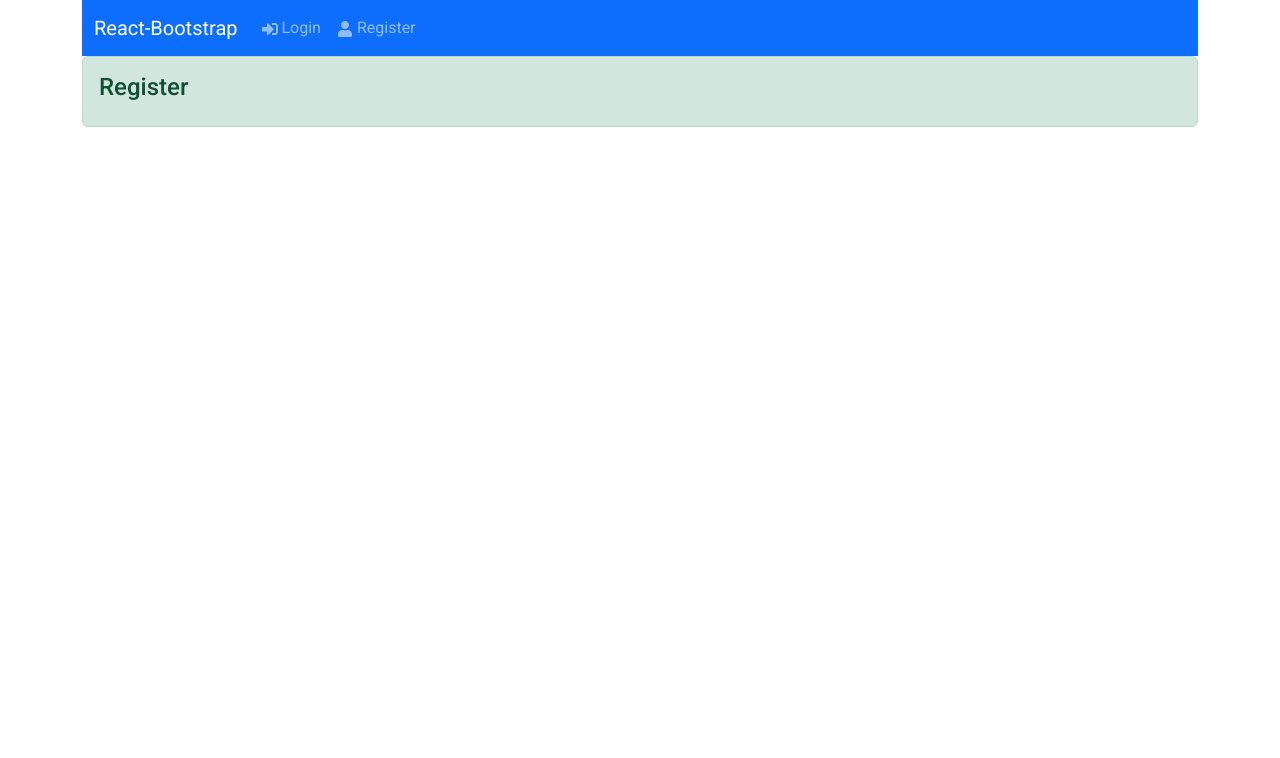
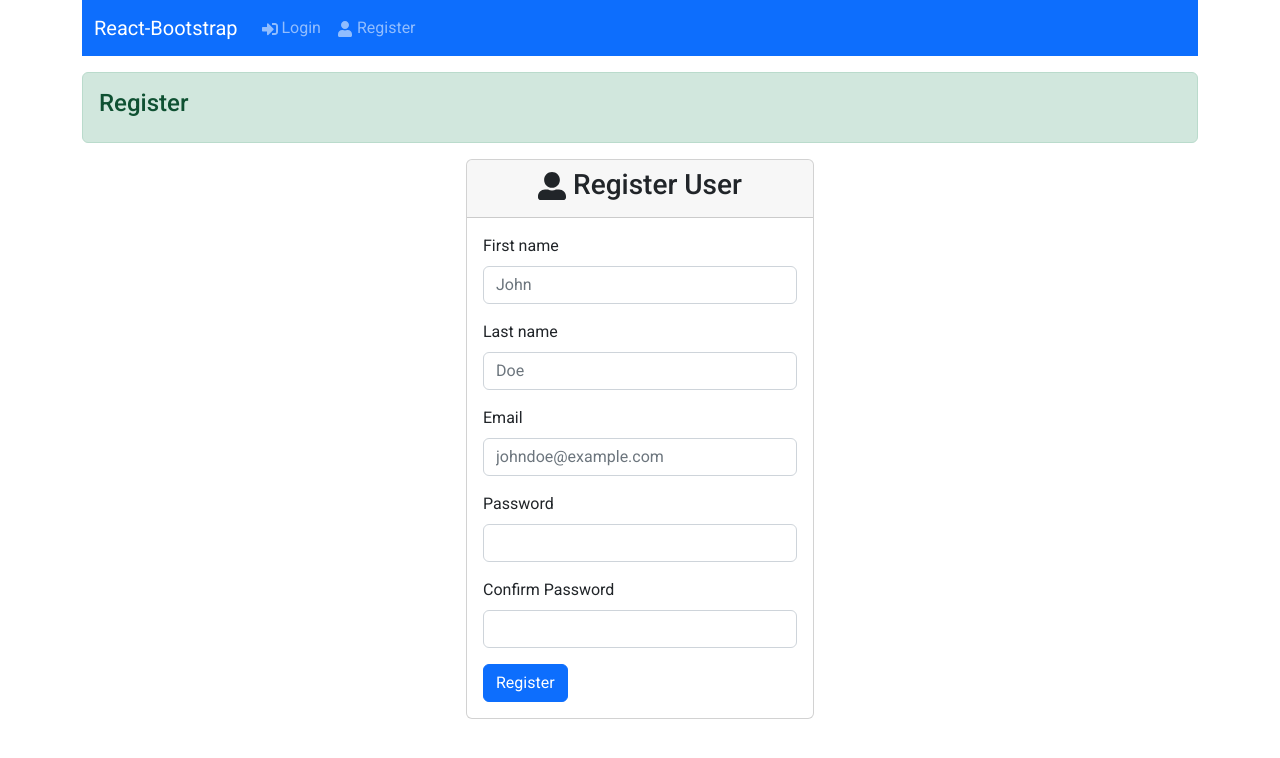
Before and after one commit to hemakas/boilerplate-mern-reduxtoolkit-crud-with-auth, a React (Create React App) app in the folder frontend/: page /register in a window 1280 px wide. Shown: the top 758 px of the page. Built offline with nearby package versions, Linux system fonts and the light colour scheme.

Commit message:
frontend register, login uis created with react bootstrap

```diff
--- a/frontend/src/components/Header.jsx
+++ b/frontend/src/components/Header.jsx
@@ -14,7 +14,7 @@ export const Header = () => {
           <Navbar.Toggle aria-controls="basic-navbar-nav" />
 
           <Navbar.Collapse id="basic-navbar-nav">
-            <Nav className="me-auto">
+            <Nav className="ml-auto">
               <Nav.Link href="/login"><FaSignInAlt /> Login</Nav.Link>
               <Nav.Link href="/register"><FaUser /> Register</Nav.Link>
             </Nav>
--- a/frontend/src/pages/Login.jsx
+++ b/frontend/src/pages/Login.jsx
@@ -1,11 +1,75 @@
-import Alert from 'react-bootstrap/Alert';
+import { Alert, Button, Col, Form, InputGroup, Row, Card, Container } from 'react-bootstrap';
+import { FaSignInAlt } from 'react-icons/fa'
+import { useState, useEffect } from 'react'
+
 
 function Login() {
+  const [validated, setValidated] = useState(false);
+  const [formData, setFormData] = useState({
+    email: '',
+    password: '',
+  })
+
+  const onChange = (e) => {
+    setFormData((prevState) => ({
+      ...prevState,
+      [e.target.name]: e.target.value,
+    }))
+  }
+
+  const handleSubmit = (event) => {
+    const form = event.currentTarget;
+    if (form.checkValidity() === false) {
+      event.preventDefault();
+      event.stopPropagation();
+    }
+
+    setValidated(true);
+  };
+
+  const { email, password } = formData
+
   return (
     <>
-      <Alert variant="success">
+      <Alert variant="success" className='mt-3'>
         <Alert.Heading>Login</Alert.Heading>
       </Alert>
+
+      <Container>
+        <Row>
+          <Col></Col>
+          <Col>
+            <Card>
+            <Card.Header className="text-center"><h3 className='center'><FaSignInAlt /> Login</h3></Card.Header>
+
+              <Card.Body>
+                <Form noValidate validated={validated} onSubmit={handleSubmit}>
+
+                  {/* email */}
+                  <Row className="mb-3">
+                    <Form.Group controlId="validationCustom02">
+                      <Form.Label>Email</Form.Label>
+                      <Form.Control id="email" name="email" vaue={email} onChange={onChange} required type="text" />
+                    </Form.Group>
+                  </Row>
+
+                  {/* password */}
+                  <Row className="mb-3">
+                    <Form.Group controlId="validationCustom02">
+                      <Form.Label>Password</Form.Label>
+                      <Form.Control id="password" name="password" vaue={password} onChange={onChange} required type="password"/>
+                    </Form.Group>
+                  </Row>
+
+                  {/* login button   */}
+                  <Button type="submit">Login</Button>
+                </Form>
+              </Card.Body>
+            </Card>
+          </Col>
+          <Col></Col>
+        </Row>
+      </Container>
     </>
   )
 }
--- a/frontend/src/pages/Register.jsx
+++ b/frontend/src/pages/Register.jsx
@@ -1,11 +1,103 @@
-import Alert from 'react-bootstrap/Alert';
+import { Alert, Button, Col, Form, InputGroup, Row, Card, Container } from 'react-bootstrap';
+import { FaUserAlt } from 'react-icons/fa'
+import { useState, useEffect } from 'react'
+
 
 function Register() {
+  const [validated, setValidated] = useState(false);
+  const [formData, setFormData] = useState({
+    firstName: '',
+    lastName: '',
+    email: '',
+    password: '',
+    password2: '',
+    level: ''
+  })
+
+  const onChange = (e) => {
+    setFormData((prevState) => ({
+      ...prevState,
+      [e.target.name]: e.target.value,
+    }))
+  }
+
+  const handleSubmit = (event) => {
+    const form = event.currentTarget;
+    if (form.checkValidity() === false) {
+      event.preventDefault();
+      event.stopPropagation();
+    }
+
+    setValidated(true);
+  };
+
+  const { firstName, lastName, email, password, password2, level } = formData
+
   return (
     <>
-      <Alert variant="success">
+      <Alert variant="success" className='mt-3'>
         <Alert.Heading>Register</Alert.Heading>
       </Alert>
+
+      <Container>
+        <Row>
+          <Col></Col>
+          <Col>
+            <Card>
+              <Card.Header className="text-center"><h3 className='center'><FaUserAlt /> Register User</h3></Card.Header>
+
+              <Card.Body>
+                <Form noValidate validated={validated} onSubmit={handleSubmit}>
+
+                  {/* first name */}
+                  <Row className="mb-3">
+                    <Form.Group controlId="validationCustom01">
+                      <Form.Label>First name</Form.Label>
+                      <Form.Control id="firstName" name="firstName" vaue={firstName} onChange={onChange} required type="text" placeholder="John"/>
+                    </Form.Group>
+                  </Row>
+
+                  {/* last name */}
+                  <Row className="mb-3">
+                    <Form.Group controlId="validationCustom02">
+                      <Form.Label>Last name</Form.Label>
+                      <Form.Control id="lastName" name="lastName" vaue={lastName} onChange={onChange} required type="text" placeholder="Doe"/>
+                    </Form.Group>
+                  </Row>
+
+                  {/* email */}
+                  <Row className="mb-3">
+                    <Form.Group controlId="validationCustom02">
+                      <Form.Label>Email</Form.Label>
+                      <Form.Control id="email" name="email" vaue={email} onChange={onChange} required type="text" placeholder="johndoe@example.com"/>
+                    </Form.Group>
+                  </Row>
+
+                  {/* password */}
+                  <Row className="mb-3">
+                    <Form.Group controlId="validationCustom02">
+                      <Form.Label>Password</Form.Label>
+                      <Form.Control id="password" name="password" vaue={password} onChange={onChange} required type="password"/>
+                    </Form.Group>
+                  </Row>
+
+                  {/* confirm password */}
+                  <Row className="mb-3">
+                    <Form.Group controlId="validationCustom02">
+                      <Form.Label>Confirm Password</Form.Label>
+                      <Form.Control id="password2" name="password2" vaue={password2} onChange={onChange} required type="password"/>
+                    </Form.Group>
+                  </Row>
+
+                  {/* register button */}
+                  <Button type="submit">Register</Button>
+                </Form>
+              </Card.Body>
+            </Card>
+          </Col>
+          <Col></Col>
+        </Row>
+      </Container>
     </>
   )
 }
```
Also changed, not shown: frontend/src/components/Navbar.jsx (added).
